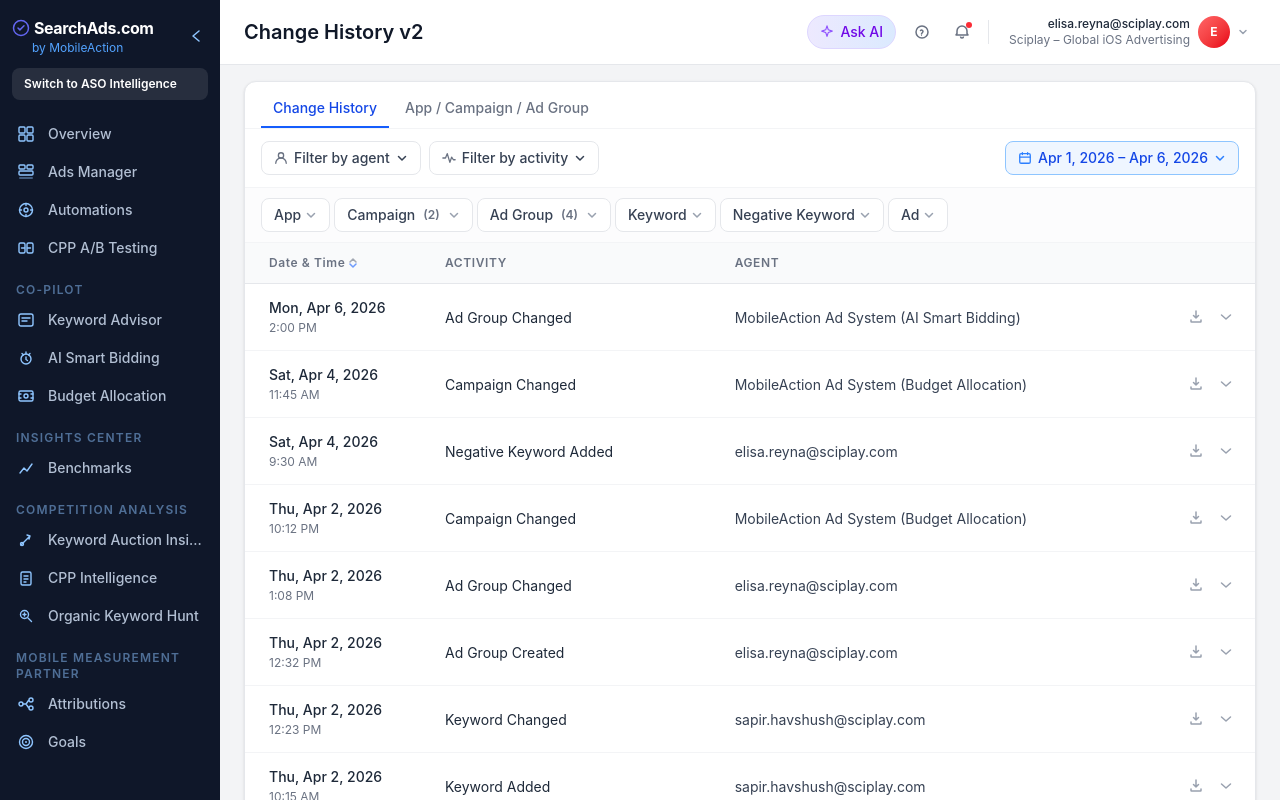
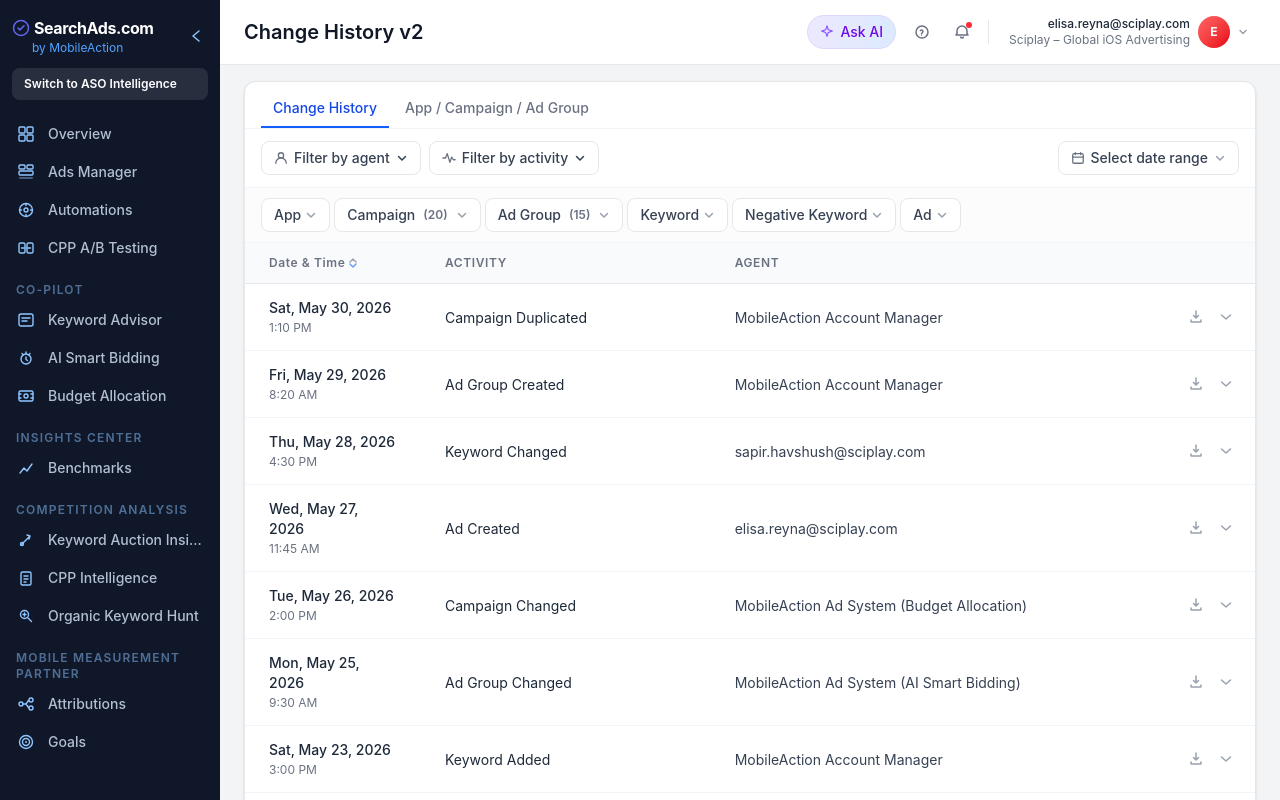
Before and after one commit to nazmibozdere-ma/changeHistory, a React (Vite) app: page / in a window 1280 px wide. Shown: the top 800 px of the page. Built offline with nearby package versions, Linux system fonts and the light colour scheme.

Commit message:
Make Change History tab filters independent and unselected by default
Remove the default Apr 1-6 date range, and stop the Campaign filter
from narrowing the Ad Group filter's options on this tab.

Co-Authored-By: Claude Sonnet 4.6 <noreply@anthropic.com>

```diff
--- a/src/App.tsx
+++ b/src/App.tsx
@@ -24,8 +24,8 @@ export default function App() {
   const [selectedAppIds, setSelectedAppIds] = useState<string[]>([]);
   const [selectedAdGroupIds, setSelectedAdGroupIds] = useState<string[]>([]);
   const [dateRange, setDateRange] = useState<{ start: Date | null; end: Date | null }>({
-    start: new Date(2026, 3, 1),  // Apr 1 2026
-    end:   new Date(2026, 3, 6),  // Apr 6 2026
+    start: null,
+    end: null,
   });
 
   const [activeTab, setActiveTab] = useState<'history' | 'linked'>('history');
@@ -41,12 +41,6 @@ export default function App() {
     setLinkedAppIds([]);
     setLinkedCampaignIds([]);
     setLinkedAdGroupIds([]);
-  };
-
-  // When campaign selection changes, clear ad group selection
-  const handleCampaignsChange = (ids: string[]) => {
-    setSelectedCampaignIds(ids);
-    setSelectedAdGroupIds([]);
   };
 
   // App -> Campaign -> Ad Group cascade for the linked filters tab
@@ -239,7 +233,7 @@ export default function App() {
                     onActiveTypeChange={setActiveEntityType}
                     counts={typeCounts}
                     selectedCampaigns={selectedCampaignIds}
-                    onCampaignsChange={handleCampaignsChange}
+                    onCampaignsChange={setSelectedCampaignIds}
                     groupApps={selectedGroup.apps}
                     selectedApps={selectedAppIds}
                     onAppsChange={setSelectedAppIds}
--- a/src/components/EntityTypeFilter.tsx
+++ b/src/components/EntityTypeFilter.tsx
@@ -89,11 +89,6 @@ export default function EntityTypeFilter({
         const isAdGroup   = type === 'Ad Group';
         const isSpecial   = isCampaign || isAdGroup;
 
-        // Campaigns shown in ad group selector: if some campaigns selected, only those; else all
-        const adGroupCampaigns = selectedCampaigns.length > 0
-          ? groupCampaigns.filter(c => selectedCampaigns.includes(c.id))
-          : groupCampaigns;
-
         const count = isCampaign
           ? selectedCampaigns.length || (counts[type] ?? 0)
           : isAdGroup
@@ -183,7 +178,7 @@ export default function EntityTypeFilter({
 
             {isAdGroup && adGroupOpen && (
               <AdGroupSelectorDropdown
-                campaigns={adGroupCampaigns}
+                campaigns={groupCampaigns}
                 selected={selectedAdGroups}
                 onConfirm={ids => { onAdGroupsChange(ids); setAdGroupOpen(false); }}
                 onCancel={() => setAdGroupOpen(false)}
```
